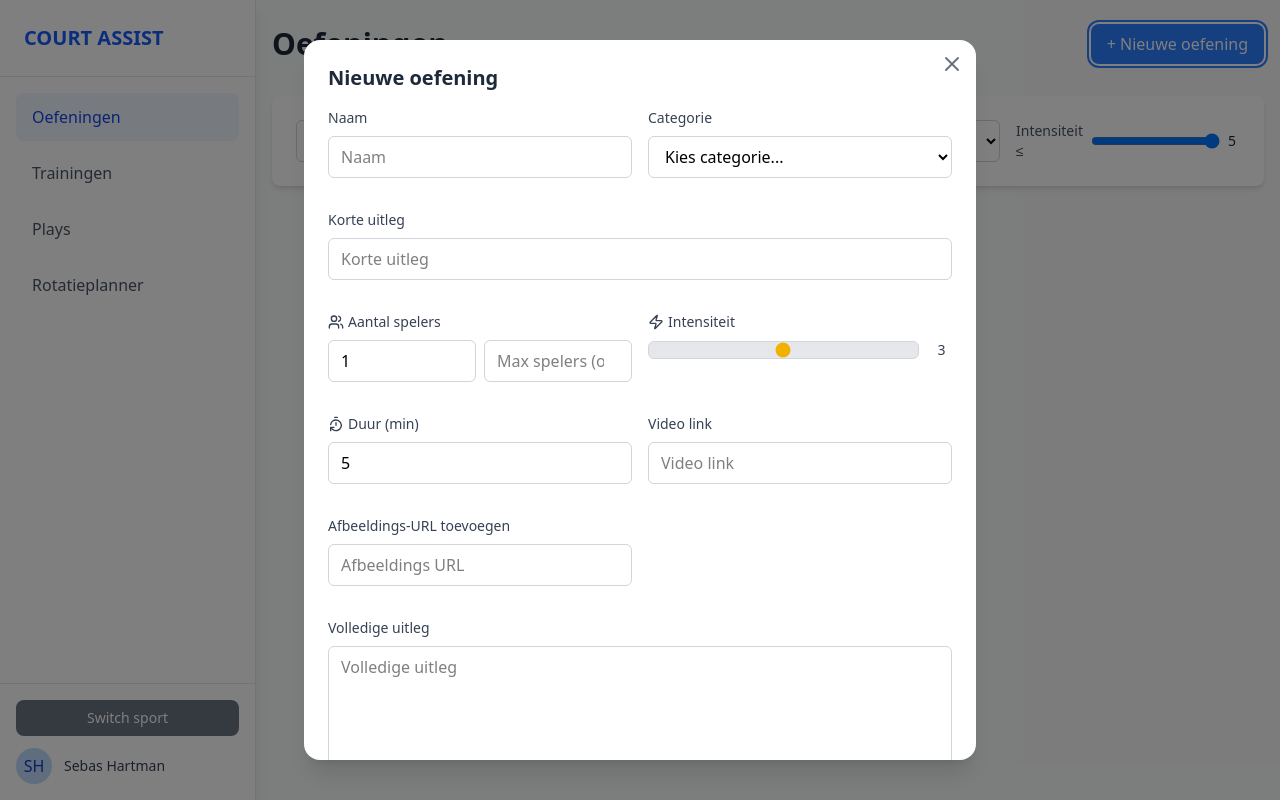
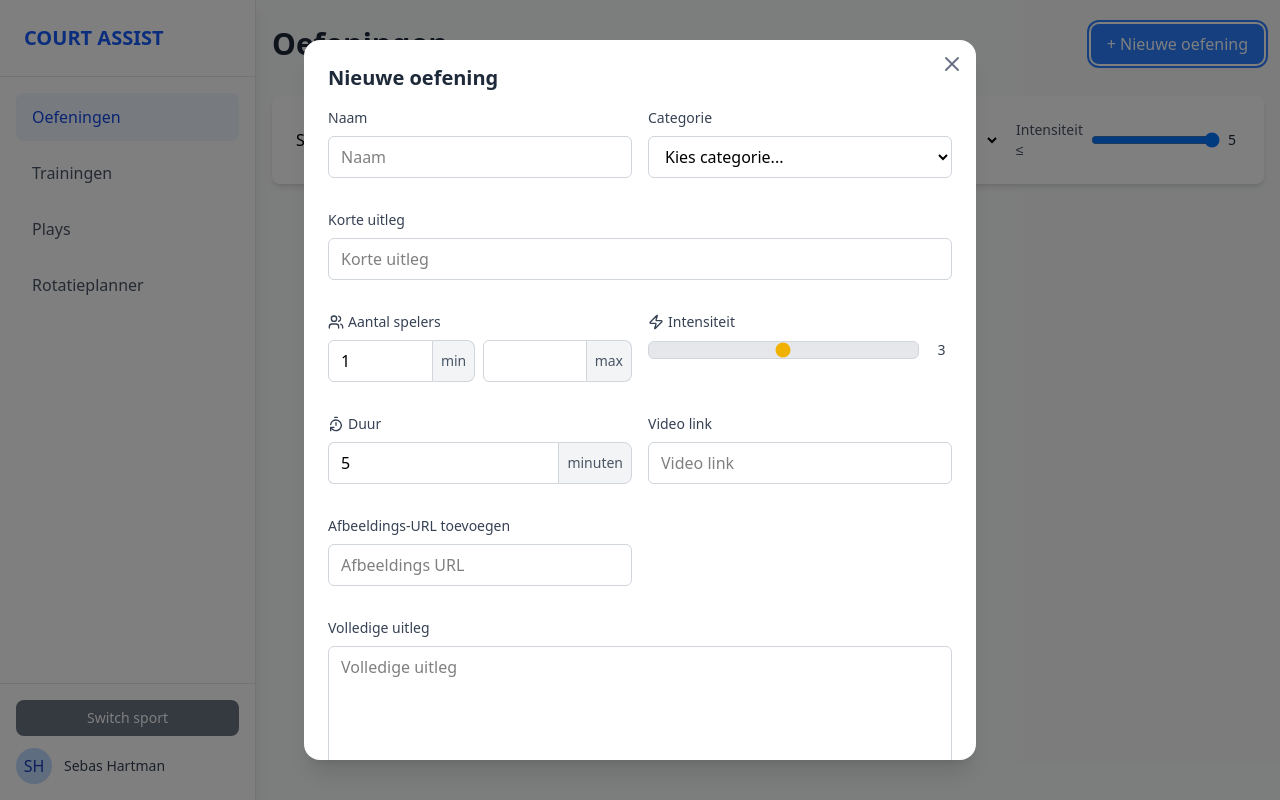
Before and after one commit to SebasJH/court-assist, a Vue app: page /oefeningen in a window 1280 px wide. Both pictures are taken after typing "Sample" into the empty fields and a click on the button "+ Nieuwe oefening". Built offline with nearby package versions, Linux system fonts and the light colour scheme.

Commit message:
Updated form layout

```diff
--- a/src/components/ExerciseForm.vue
+++ b/src/components/ExerciseForm.vue
@@ -30,22 +30,32 @@
           <Users class="w-4 h-4"/>
           Aantal spelers
         </label>
-        <div class="flex gap-2">
+        <div class="flex">
+          <!-- Min spelers -->
+          <div class="flex">
             <input
                 type="number"
                 v-model.number="form.minPlayers"
                 min="1"
-              placeholder="Min spelers"
-              class="form-input"
-              required
+                class="form-input !rounded-r-none border-r-0"
             />
+            <div class="bg-gray-100 border border-gray-300 border-l-0 rounded-r-lg px-2 flex items-center text-gray-600 text-sm">
+              min
+            </div>
+          </div>
+
+          <!-- Max spelers -->
+          <div class="flex ml-2">
             <input
                 type="number"
                 v-model.number="form.maxPlayers"
                 :min="form.minPlayers"
-              placeholder="Max spelers (optioneel)"
-              class="form-input"
+                class="form-input !rounded-r-none border-r-0"
             />
+            <div class="bg-gray-100 border border-gray-300 border-l-0 rounded-r-lg px-2 flex items-center text-gray-600 text-sm">
+              max
+            </div>
+          </div>
         </div>
       </div>
 
@@ -75,15 +85,19 @@
       <div class="form-group">
         <label class="inline-flex items-center gap-1 text-sm font-medium text-gray-700 mb-1">
           <TimerReset class="w-4 h-4"/>
-          Duur (min)
+          Duur
         </label>
+        <div class="flex">
           <input
               type="number"
               v-model.number="form.minutes"
               min="1"
-            placeholder="Duur (min)"
-            class="form-input"
+              class="form-input !rounded-r-none !border-r-0"
           />
+          <div class="bg-gray-100 border border-gray-300 border-l rounded-r-lg px-2 flex items-center text-gray-600 text-sm">
+            minuten
+          </div>
+        </div>
       </div>
 
       <div class="form-group">
--- a/src/styles/base/_form.scss
+++ b/src/styles/base/_form.scss
@@ -8,7 +8,7 @@
     }
 
     input, textarea, select {
-      @apply w-full px-3 py-2 border border-gray-300 rounded-md focus:outline-none focus:ring-2 focus:ring-blue-500 focus:border-transparent;
+      @apply w-full px-3 py-2 border border-gray-300 rounded-md focus:ring-0 focus:outline-none;
     }
   }
 }
--- a/src/styles/components/_exercise.scss
+++ b/src/styles/components/_exercise.scss
@@ -46,12 +46,3 @@
     }
   }
 }
-
-
-
-
-
-
-.form-input {
-  @apply w-full px-3 py-2 border border-gray-300 rounded-md focus:outline-none focus:ring-2 focus:ring-blue-500 focus:border-transparent transition-colors duration-200;
-}
```
Lines whose indentation alone changed are shown as unchanged.
